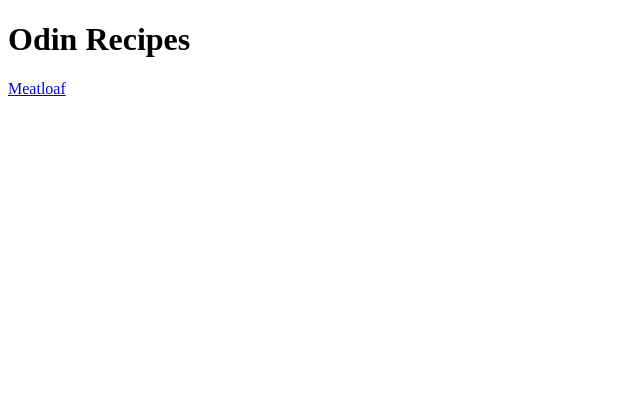
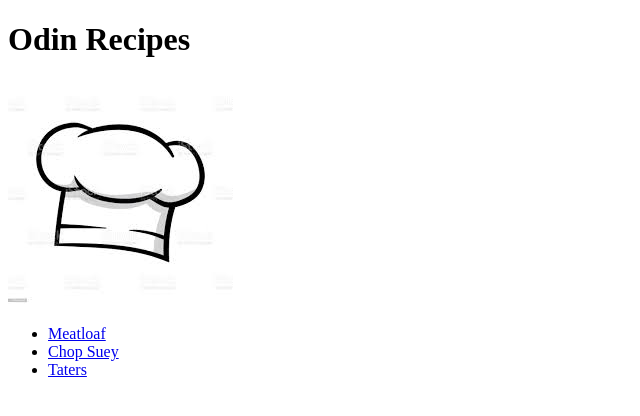
Before and after one commit to WetPineapple/odin_recipes, a plain HTML site: page index.html in a window 1280 px wide. Shown: the whole page, without its empty margins (0-640 px from the left). Drawn offline with Linux system fonts and the light colour scheme.

Commit message:
index updates

```diff
--- a/index.html
+++ b/index.html
@@ -6,7 +6,15 @@
     <meta name="viewport" content="width=device-width, initial-scale=1.0">
     <title>Document</title>
     <h1>Odin Recipes</h1>
-    <a href="recipes/meatloaf.html">Meatloaf</a>
+
+    <img src="Chefhat.jpeg">
+
+    <ul>
+        <li><a href="recipes/meatloaf.html">Meatloaf</a></li>
+        <li><a href="recipes/chop_suey.html">Chop Suey</a></li>
+        <li><a href="recipes/taters.html">Taters</a></li>
+    </ul>
+
 </head>
 <body>
 
```
Also changed, not shown: Chefhat.jpeg (added).
